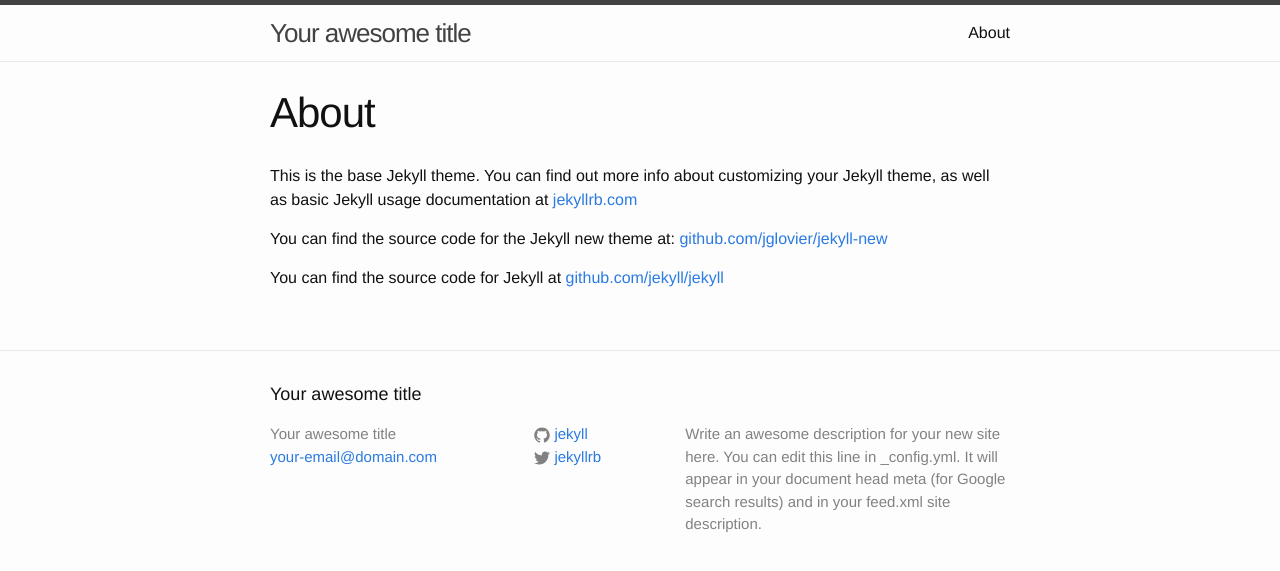
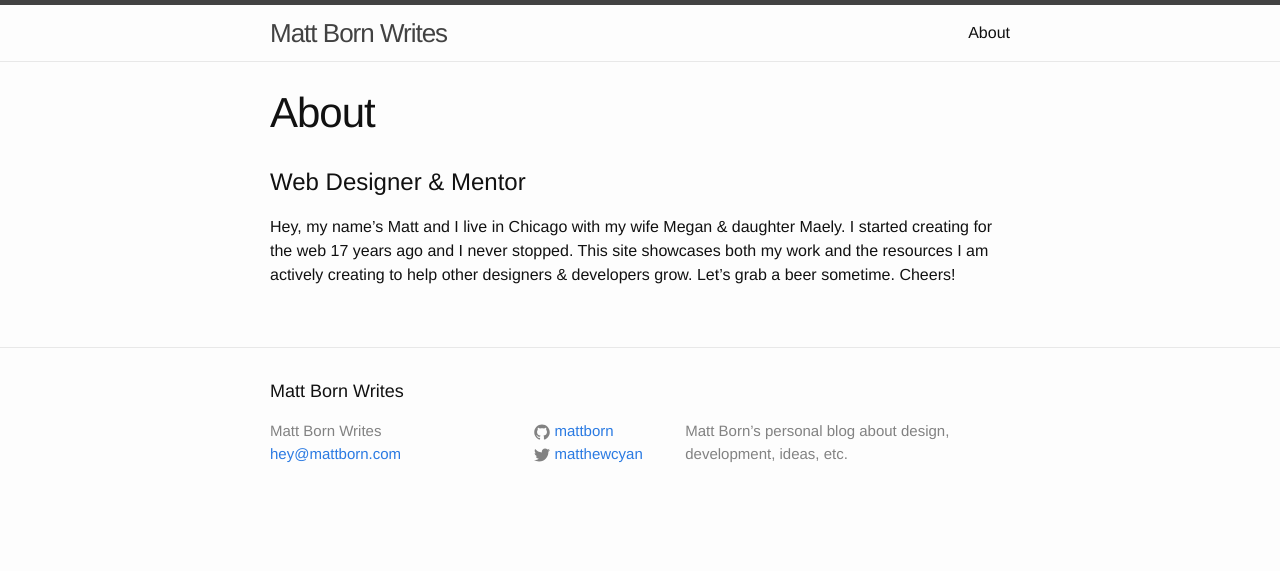
Before and after one commit to mattborn/writes, a Jekyll site: the page built from about.md, in a window 1280 px wide. Shown: the top 571 px of the page. Built offline with Jekyll 4.4.1, drawn with Linux system fonts in a browser that asks for light colours.

Commit message:
Edit config + about page, remove default post

```diff
--- a/_config.yml
+++ b/_config.yml
@@ -1,14 +1,12 @@
 # Site settings
-title: Your awesome title
-email: your-email@domain.com
-description: > # this means to ignore newlines until "baseurl:"
-  Write an awesome description for your new site here. You can edit this
-  line in _config.yml. It will appear in your document head meta (for
-  Google search results) and in your feed.xml site description.
-baseurl: "" # the subpath of your site, e.g. /blog/
-url: "http://yourdomain.com" # the base hostname & protocol for your site
-twitter_username: jekyllrb
-github_username:  jekyll
+title: Matt Born Writes
+email: hey@mattborn.com
+description: "Matt Born’s personal blog about design, development, ideas, etc."
+baseurl: "/writes"
+url: "http://mattborn.com"
+twitter_username: matthewcyan
+github_username: mattborn
 
 # Build settings
 markdown: kramdown
+permalink: :title
--- a/about.md
+++ b/about.md
@@ -4,8 +4,6 @@ title: About
 permalink: /about/
 ---
 
-This is the base Jekyll theme. You can find out more info about customizing your Jekyll theme, as well as basic Jekyll usage documentation at [jekyllrb.com](http://jekyllrb.com/)
+# Web Designer & Mentor
 
-You can find the source code for the Jekyll new theme at: [github.com/jglovier/jekyll-new](https://github.com/jglovier/jekyll-new)
-
-You can find the source code for Jekyll at [github.com/jekyll/jekyll](https://github.com/jekyll/jekyll)
+Hey, my name’s Matt and I live in Chicago with my wife Megan & daughter Maely. I started creating for the web 17 years ago and I never stopped. This site showcases both my work and the resources I am actively creating to help other designers & developers grow. Let’s grab a beer sometime. Cheers!
```
Also changed, not shown: _posts/2015-10-13-welcome-to-jekyll.markdown (deleted, +0 -25 lines).
